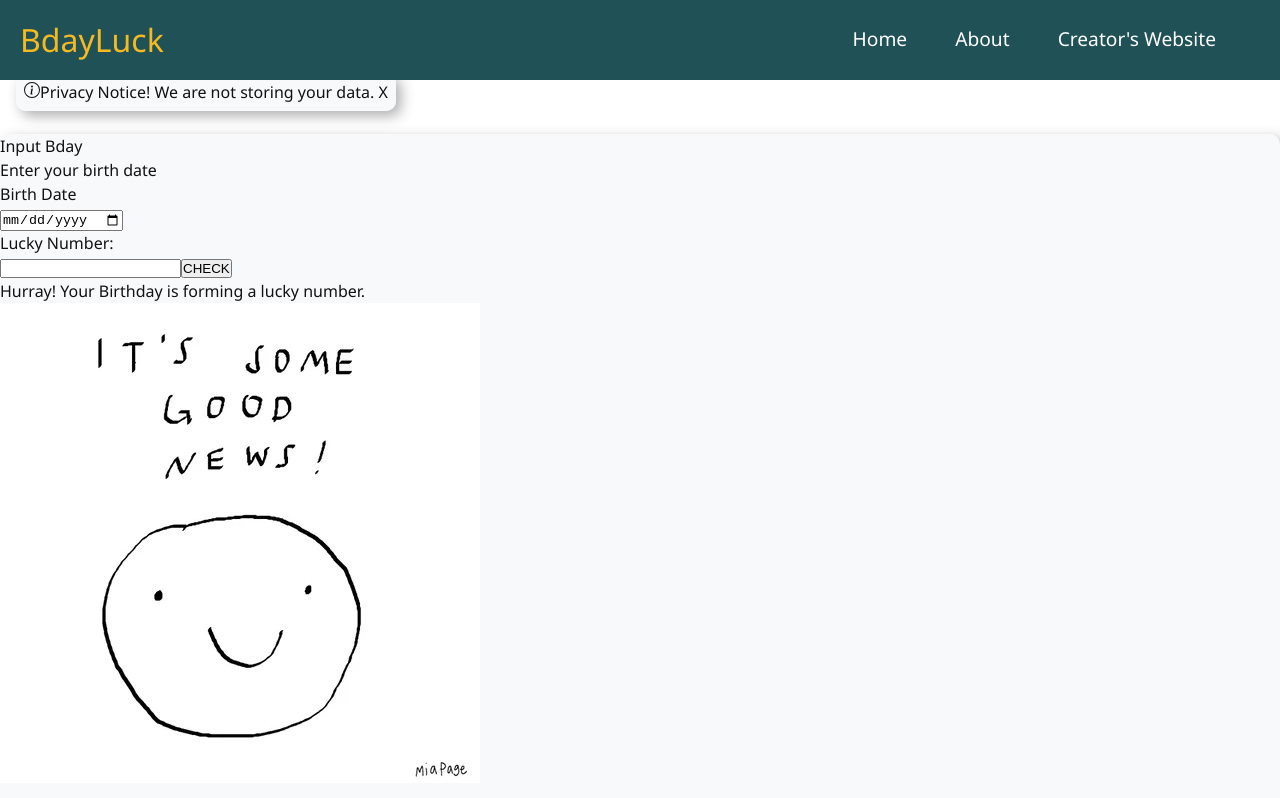
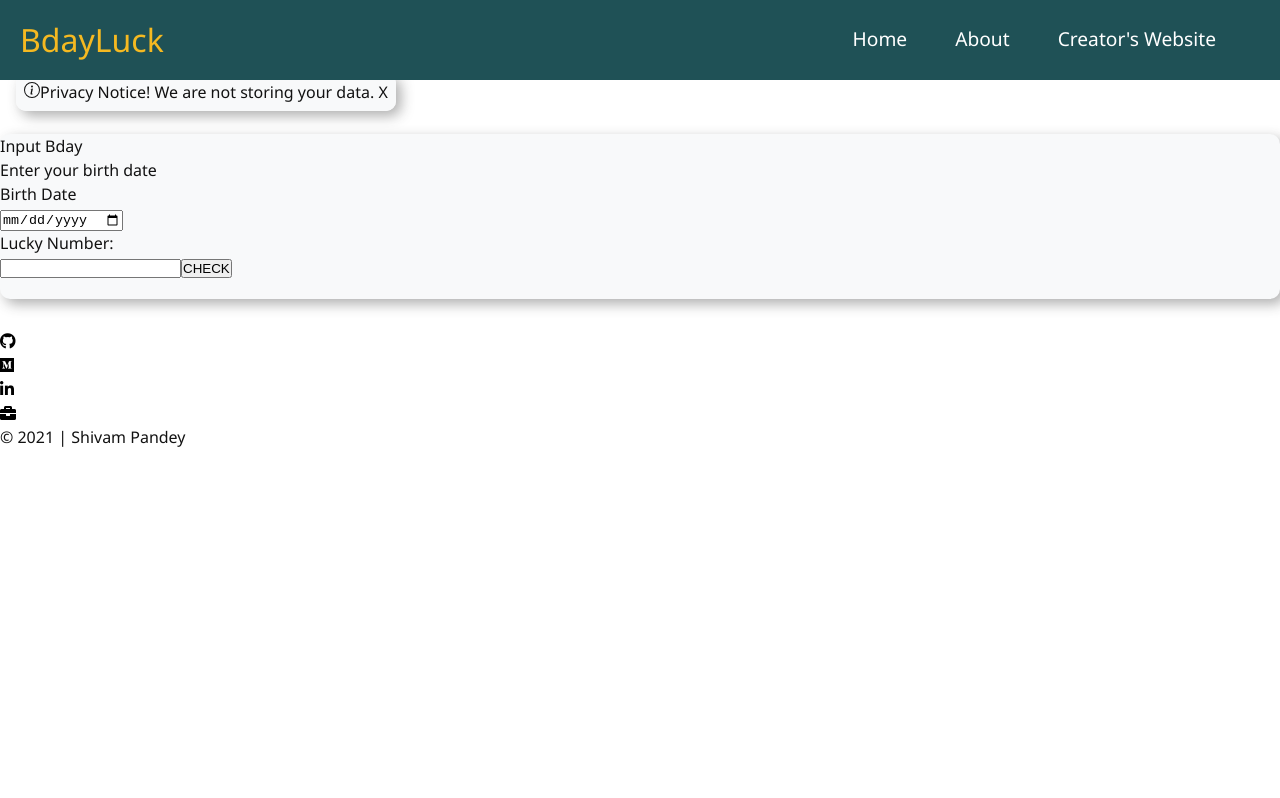
Before and after one commit to SJTGSHIVAM/bday_luck_mark11, a React (Create React App) app: page /bdayluck in a window 1280 px wide. Shown: the top 798 px of the page. Built offline with nearby package versions, Linux system fonts and the light colour scheme; no server answers.

Commit message:
feat: Answer before dates fixed

```diff
--- a/src/components/BdayLuck/BdayLuck.tsx
+++ b/src/components/BdayLuck/BdayLuck.tsx
@@ -8,6 +8,7 @@ const BdayLuck = () => {
   const [isLucky, setIsLucky] = useState(true);
   const [valLuckyNumber, setValLuckyNumber] = useState(true);
   const [valBDate, setValBDate] = useState(true);
+  const [answerAvailible, setAnswerAvailible] = useState(false);
 
   const invalidateNumber = (e: number): boolean => isNaN(e) || e < 1;
   const invalidateBDate = (e: string): boolean => isNaN(Date.parse(e));
@@ -35,7 +36,8 @@ const BdayLuck = () => {
       return;
     }
     setIsLucky(luckLogic(bDate));
-    console.log(luckLogic(bDate));
+    setAnswerAvailible(true);
+    // console.log(luckLogic(bDate));
     // console.log(luckyNumber);
     // console.log(valBDate);
   };
@@ -57,7 +59,7 @@ const BdayLuck = () => {
     event: React.ChangeEvent<HTMLInputElement>
   ): void => {
     const luckyNum = parseFloat(event.target.value);
-
+    setAnswerAvailible(false);
     if (invalidateNumber(luckyNum)) {
       setValLuckyNumber(false);
       setLuckyNumber(luckyNum);
@@ -76,7 +78,13 @@ const BdayLuck = () => {
         <section className="instruction">Enter your birth date</section>
         <label>
           <section className="label"> Birth Date</section>
-          <input type="date" onBlur={onDateChange} />
+          <input
+            type="date"
+            onFocus={() => {
+              setAnswerAvailible(false);
+            }}
+            onBlur={onDateChange}
+          />
         </label>
 
         {!valBDate && (
@@ -94,9 +102,12 @@ const BdayLuck = () => {
           <div>Please enter a positive Number greater than one</div>
         )}
         <button onClick={checkLuck}>CHECK</button>
-        {!isLucky ? (
+        {answerAvailible &&
+          (!isLucky ? (
             <section>
-            <span>Hard luck! Your Birthday is not forming a lucky number.</span>
+              <span>
+                Hard luck! Your Birthday is not forming a lucky number.
+              </span>
               <Giphy searchTerm={"sad"} key={"sad"} />
             </section>
           ) : (
@@ -104,7 +115,7 @@ const BdayLuck = () => {
               <span>Hurray! Your Birthday is forming a lucky number.</span>
               <Giphy searchTerm={"happy"} key={"happy"} />
             </section>
-        )}
+          ))}
       </div>
     </>
   );
```
Lines whose indentation alone changed are shown as unchanged.
